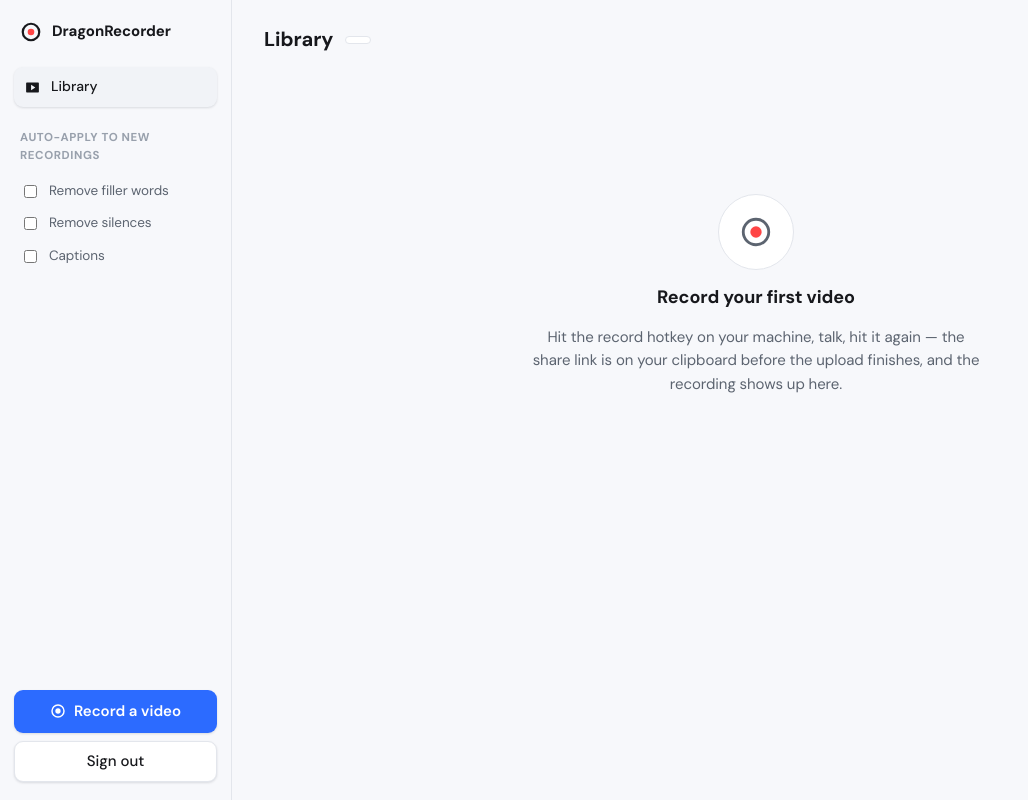
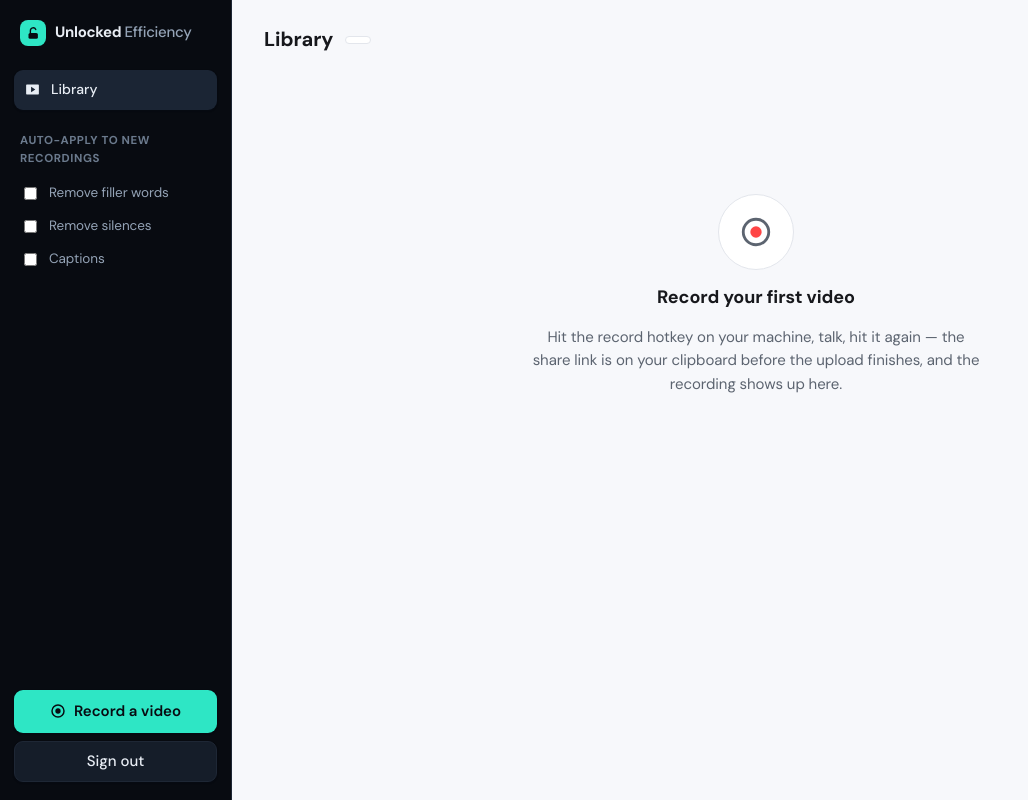
Before and after one commit to TrentIndeed/dragonrecorder, a FastAPI app: template server/templates/dash.html in a window 1280 px wide. Shown: the whole page, without its empty margins (0-1028 px from the left). Run offline with FastAPI, Linux system fonts and the light colour scheme; the template is opened without the code that fills it, so the values that code supplies are empty.

Commit message:
feat: Unlocked Efficiency branding across the web pages
A shared recording is what a prospect sees, so it carries the company, not
the tool's internal name: brand bar at the top, tagline footer for viewers,
"— Unlocked Efficiency" titles and og:site_name. Library sidebar and the
sign-in card now sit on the brand's own ink with the mint mark, and the
favicon is an open padlock in brand colours.

Palette taken from unlockedefficiency.com (#080b11 ink, #2ee6c5 mint). The
pages stay light: mint on white fails contrast for body text, so it is the
mark and the dark surfaces, never a link colour.

Co-Authored-By: Claude Opus 5 (1M context) <noreply@anthropic.com>

```diff
--- a/server/static/dash.css
+++ b/server/static/dash.css
@@ -2,6 +2,18 @@
 .shell { display: flex; min-height: 100vh; }
 
 .side {
+  /* the brand's own ground colour. Tokens are rebound rather than each rule
+     overridden, so everything in here (nav hovers, rules, labels) follows
+     without knowing it is on a dark surface. */
+  background: var(--brand-ink);
+  color: var(--brand-text);
+  --text: var(--brand-text);
+  --muted: var(--brand-muted);
+  --faint: #6b7a8d;
+  --line: var(--brand-line);
+  --bg: #0c1119;
+  --surface: #151d29;
+  --surface-2: #1b2534;
   width: 232px;
   flex: none;
   border-right: 1px solid var(--line);
@@ -16,11 +28,16 @@
 .brand {
   display: flex;
   align-items: center;
-  gap: 10px;
+  gap: 9px;
   font-weight: 700;
   font-size: 15px;
+  letter-spacing: -0.02em;
   padding: 2px 6px;
 }
+/* on ink the tile would disappear, so the mark inverts: mint lock, dark
+   glyph, no tile */
+.side .uelock { background: var(--brand); color: var(--brand-ink); }
+.brand .thin { font-weight: 500; color: var(--brand-muted); }
 .navitem {
   display: flex;
   align-items: center;
@@ -66,13 +83,14 @@
   align-items: center;
   justify-content: center;
   gap: 8px;
-  background: var(--accent);
+  /* mint on ink is the brand's own call-to-action pairing */
+  background: var(--brand);
   border: none;
-  color: #fff;
+  color: var(--brand-ink);
   font-weight: 600;
   padding: 10px;
 }
-.recordbtn:hover { background: var(--accent); filter: brightness(1.08); }
+.recordbtn:hover { background: var(--brand); filter: brightness(1.08); }
 
 .main { flex: 1; padding: 24px 32px 80px; min-width: 0; }
 .mhead {
--- a/server/static/player.css
+++ b/server/static/player.css
@@ -592,9 +592,10 @@ body.owner #transcriptSection.in-rail { display: block; }
 .topbar {
   display: flex;
   align-items: center;
-  gap: 10px;
-  margin-bottom: 10px;
+  gap: 12px;
+  margin-bottom: 12px;
 }
+.topbar .uebrand { margin-right: auto; }
 .topbar a.back {
   display: inline-flex;
   align-items: center;
--- a/server/static/shared.css
+++ b/server/static/shared.css
@@ -20,6 +20,15 @@
   /* DM Sans: the closest free match to Loom's Circular — geometric,
      high x-height, single-story g. Used everywhere incl. captions. */
   --sans: "DM Sans", "Segoe UI", system-ui, Arial, sans-serif;
+  /* Unlocked Efficiency (unlockedefficiency.com): ink ground, mint accent.
+     These pages stay light — mint on white fails contrast for body text —
+     so mint is the mark and the dark surfaces, never a link colour. */
+  --brand: #2ee6c5;
+  --brand-ink: #080b11;
+  --brand-panel: #111823;
+  --brand-line: #1e2735;
+  --brand-text: #e8edf4;
+  --brand-muted: #94a3b6;
   --radius: 12px;
   --shadow: 0 1px 2px rgba(16, 24, 40, 0.05), 0 1px 3px rgba(16, 24, 40, 0.08);
 }
@@ -91,3 +100,49 @@ input, textarea {
 @media (prefers-reduced-motion: reduce) {
   *, *::before, *::after { animation: none !important; transition: none !important; }
 }
+
+
+/* ---- Unlocked Efficiency lockup ---------------------------------------
+   An open padlock: the company is called Unlocked Efficiency, so the mark
+   is the thing being unlocked. Used on the library, the sign-in card and
+   the top of every shared recording. */
+.uelock {
+  display: inline-flex;
+  align-items: center;
+  justify-content: center;
+  width: 26px;
+  height: 26px;
+  flex: none;
+  border-radius: 8px;
+  background: var(--brand-ink);
+  color: var(--brand);
+}
+.uelock svg { width: 15px; height: 15px; display: block; }
+.uebrand {
+  display: inline-flex;
+  align-items: center;
+  gap: 9px;
+  font-weight: 700;
+  font-size: 15px;
+  letter-spacing: -0.02em;
+  color: var(--text);
+  text-decoration: none;
+  white-space: nowrap;
+}
+.uebrand:hover { text-decoration: none; }
+.uebrand .thin { font-weight: 500; color: var(--muted); }
+
+/* viewer-facing footer: a shared recording is a sales surface */
+.uefoot {
+  margin: 40px auto 0;
+  padding-top: 18px;
+  border-top: 1px solid var(--line);
+  display: flex;
+  align-items: center;
+  gap: 10px;
+  flex-wrap: wrap;
+  color: var(--faint);
+  font-size: 13px;
+}
+.uefoot a { color: var(--muted); font-weight: 600; }
+.uefoot .dot { color: var(--line); }
--- a/server/templates/dash.html
+++ b/server/templates/dash.html
@@ -3,7 +3,7 @@
 <head>
 <meta charset="utf-8">
 <meta name="viewport" content="width=device-width, initial-scale=1">
-<title>Library — DragonRecorder</title>
+<title>Library — Unlocked Efficiency</title>
 <link rel="icon" type="image/svg+xml" href="/static/favicon.svg">
 <link rel="stylesheet" href="/static/shared.css?v={{ v }}">
 <link rel="stylesheet" href="/static/dash.css?v={{ v }}">
@@ -12,8 +12,8 @@
 <div class="shell">
   <aside class="side">
     <div class="brand">
-      <svg viewBox="0 0 24 24" width="22" height="22"><circle cx="12" cy="12" r="9" fill="none" stroke="currentColor" stroke-width="2.4"/><circle cx="12" cy="12" r="3.6" fill="#ff4545"/></svg>
-      DragonRecorder
+      <span class="uelock"><svg viewBox="0 0 24 24" fill="none" stroke="currentColor" stroke-width="2.2" stroke-linecap="round"><path d="M7 11V7.5a4.5 4.5 0 0 1 8.6-1.9"/><rect x="4" y="11" width="15" height="9.5" rx="2.6" fill="currentColor" stroke="none"/></svg></span>
+      <span>Unlocked <span class="thin">Efficiency</span></span>
     </div>
 
     <nav>
--- a/server/templates/gone.html
+++ b/server/templates/gone.html
@@ -3,7 +3,7 @@
 <head>
 <meta charset="utf-8">
 <meta name="viewport" content="width=device-width, initial-scale=1">
-<title>{{ "Recording expired" if reason == "expired" else "Not found" }} — DragonRecorder</title>
+<title>{{ "Recording expired" if reason == "expired" else "Not found" }} — Unlocked Efficiency</title>
 <link rel="icon" type="image/svg+xml" href="/static/favicon.svg">
 <link rel="stylesheet" href="/static/shared.css?v={{ v }}">
 <link rel="stylesheet" href="/static/player.css?v={{ v }}">
--- a/server/templates/processing.html
+++ b/server/templates/processing.html
@@ -3,7 +3,7 @@
 <head>
 <meta charset="utf-8">
 <meta name="viewport" content="width=device-width, initial-scale=1">
-<title>Processing — DragonRecorder</title>
+<title>Processing — Unlocked Efficiency</title>
 <link rel="icon" type="image/svg+xml" href="/static/favicon.svg">
 <link rel="stylesheet" href="/static/shared.css?v={{ v }}">
 <link rel="stylesheet" href="/static/player.css?v={{ v }}">
```
Also changed, not shown: server/templates/login.html (+7 -2 lines), server/templates/watch.html (+14 -4 lines), server/static/favicon.svg.
